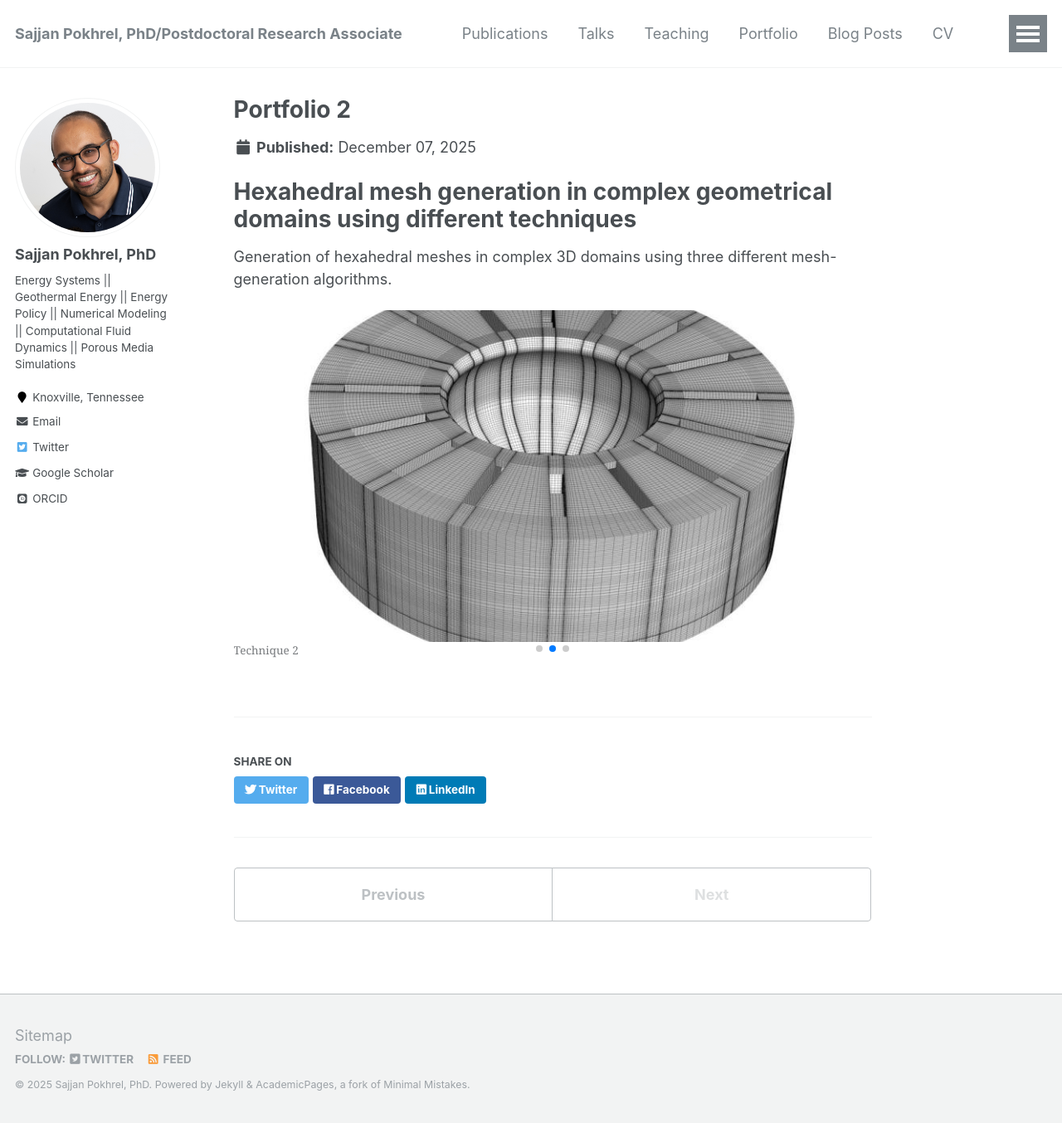
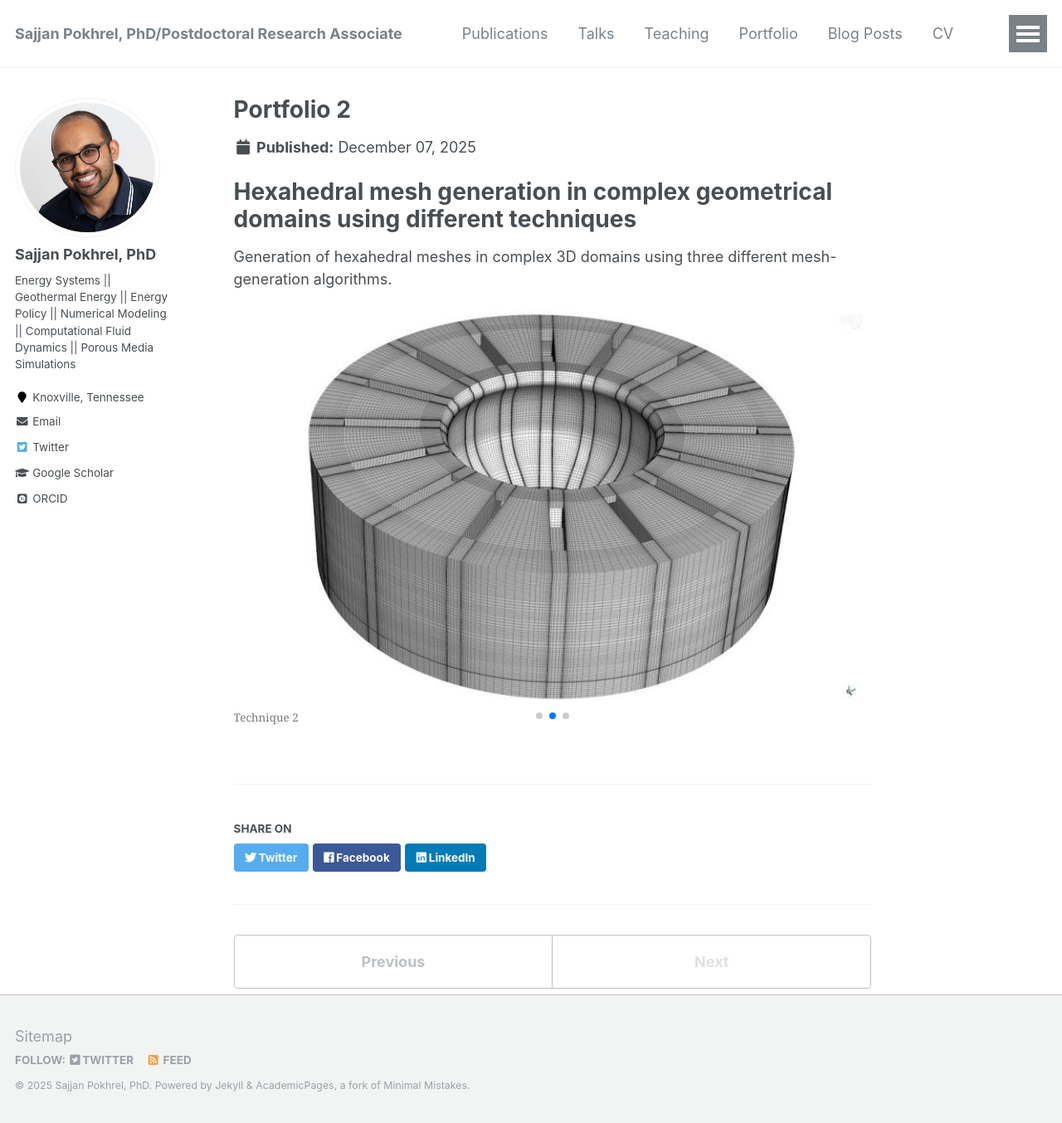
Before and after one commit to sajjanpokhrel/sajjanpokhrel.github.io, a Jekyll site: the page built from _portfolio/portfolio-2.md, in a window 1280 px wide and 1354 px high. Shown: the whole window at 83% size. Built offline with Jekyll 4.4.1, drawn with Linux system fonts in a browser that asks for light colours; some web fonts are replaced.

Commit message:
Remove fixed swiper image height

```diff
--- a/assets/css/main.scss
+++ b/assets/css/main.scss
@@ -42,9 +42,10 @@
 
 /* Uniform slider image sizing */
 .swiper-slide img {
-  width: 100%;
-  height: 400px;      /* adjust height as needed */
-  object-fit: cover;  /* crops to fill without distortion */
+    width: 100%;
+    height: auto;
+    max-width: 100%;
+    object-fit: cover; /* crops to fill without distortion */
 }
 
 .small-intro {
```
